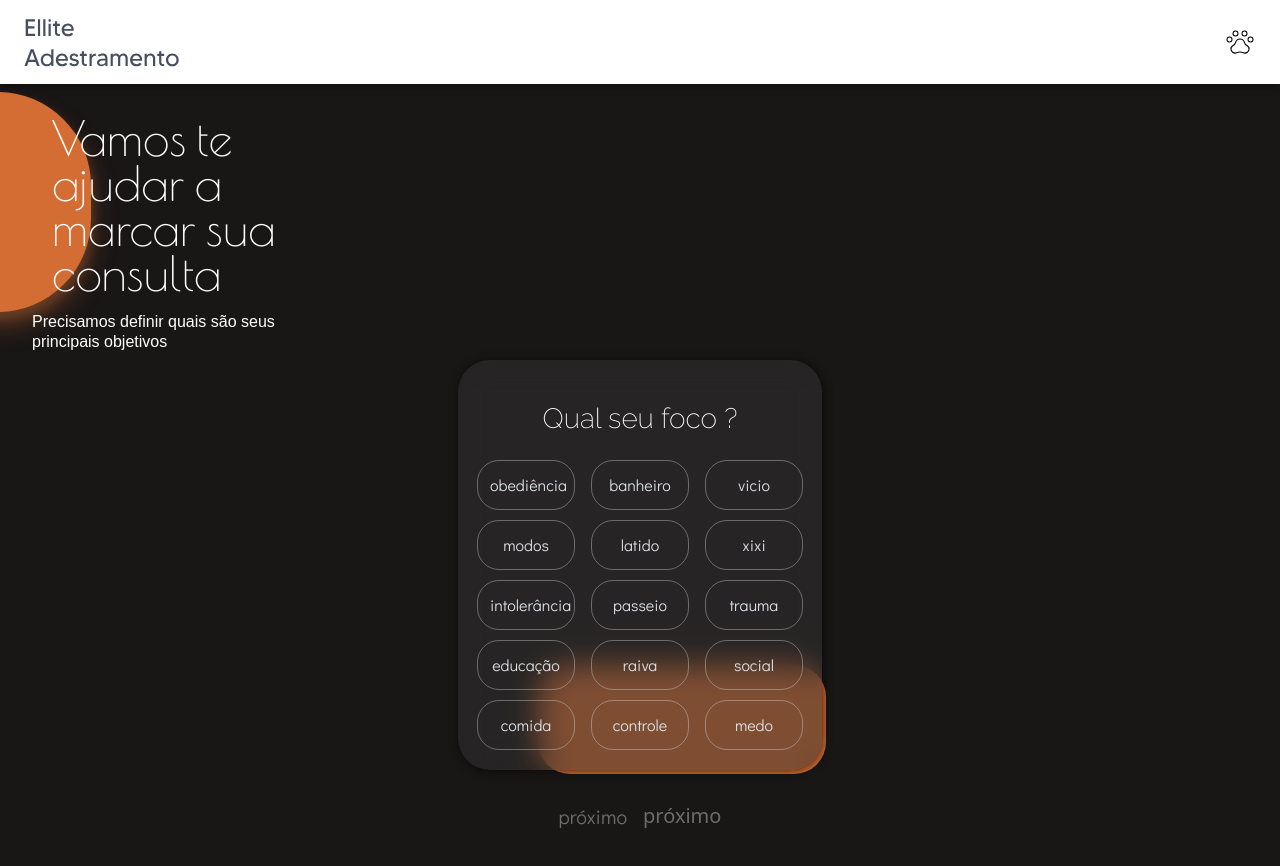
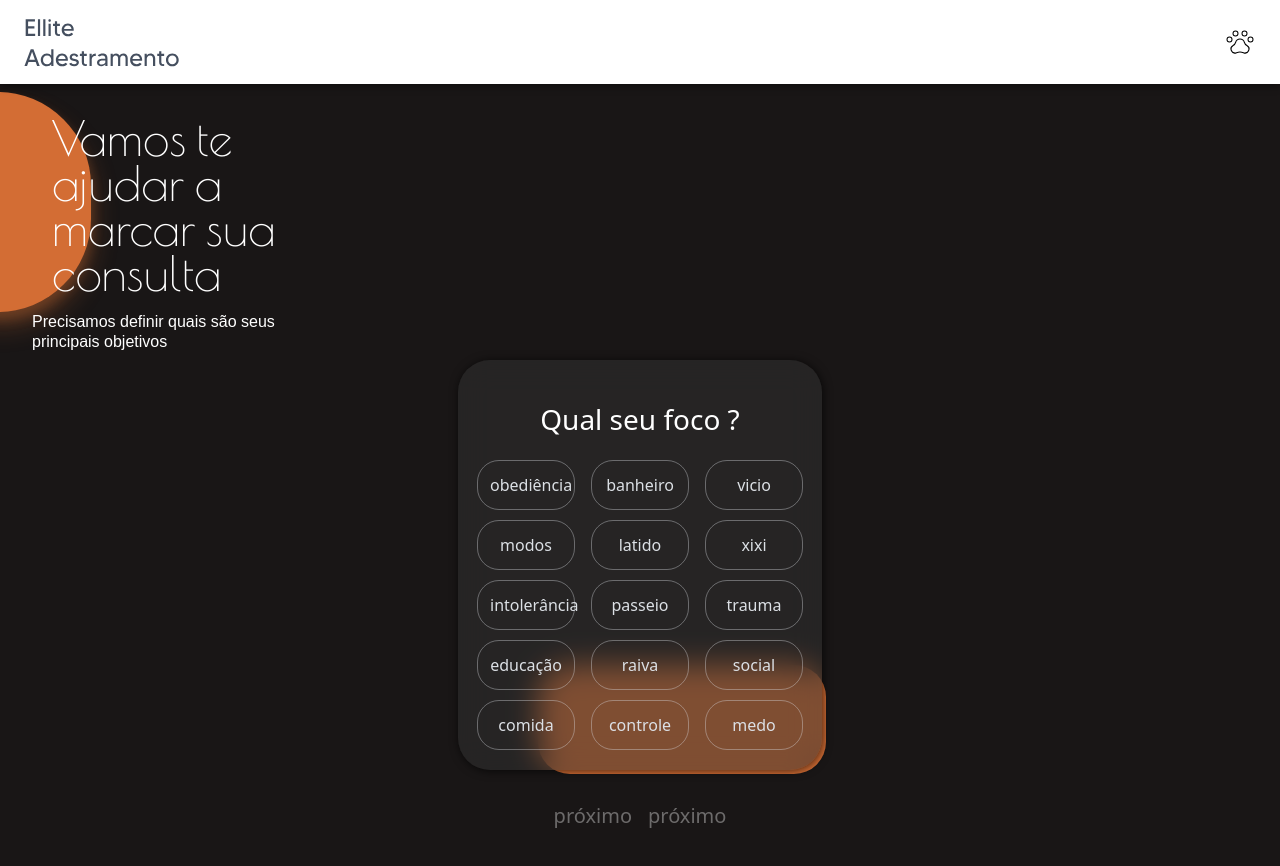
Before and after one commit to Luan7u7/Ellite-Adestramento, a Next.js app: page /marks/mark in a window 1280 px wide. Shown: the top 866 px of the page. Built offline with nearby package versions, Linux system fonts and the light colour scheme; a web font is replaced by a local one.

Commit message:
teste de fontes

```diff
--- a/src/components/card/Card.tsx
+++ b/src/components/card/Card.tsx
@@ -1,6 +1,5 @@
 
 
-import { raleway } from '@/fonts/fonts';
 import React from 'react';
 
 
@@ -27,7 +26,7 @@ const Card: React.FC<cardProps> = ({tittle, children, bottom, rl, w, h }) => {
           {/* cinza */}
           <div className={`flex flex-col justify-center items-center relative w-[22.75rem] h-fit gap-5 bg-[#32323285] rounded-[32px] backdrop-blur-[15px] shadow-[1px_1px_10px_#000000b0] z-10`}>
 
-            <h2 className={`${raleway.className} text-[1.75rem] text-white  mt-[2.375rem]`}>
+            <h2 className={` text-[1.75rem] text-white  mt-[2.375rem]`}>
               {tittle}
             </h2>
 
--- a/src/components/card/Option.tsx
+++ b/src/components/card/Option.tsx
@@ -1,6 +1,5 @@
 
 
-import { DidactGotic } from '@/fonts/fonts';
 import React from 'react';
 
 interface optionProps {
@@ -19,7 +18,7 @@ const Option: React.FC<optionProps> = ({name, id}) => {
           id={id}
           className={`hidden`}/>
         <span
-          className={`${DidactGotic.className} flex items-center justify-around w-[6.125rem] border-[0.5px] border-[#dce0e561] rounded-[22px] py-3 px-[0.75rem] text-[#DCE0E5]`}>
+          className={` flex items-center justify-around w-[6.125rem] border-[0.5px] border-[#dce0e561] rounded-[22px] py-3 px-[0.75rem] text-[#DCE0E5]`}>
             {name}
         </span>
     </label>
--- a/src/components/next/Nextbtn.tsx
+++ b/src/components/next/Nextbtn.tsx
@@ -3,7 +3,6 @@
 import React from 'react';
 import { useRouter } from 'next/navigation';
 import { ButtonHTMLAttributes } from 'react';
-import { DidactGotic } from '@/fonts/fonts';
 
 
 interface ButtonProps extends ButtonHTMLAttributes<HTMLButtonElement>{
@@ -23,7 +22,7 @@ interface ButtonProps extends ButtonHTMLAttributes<HTMLButtonElement>{
   return (
       <button
       type='button'
-      className={` ${DidactGotic.className} px-2 text-[#ffffff5d] text-xl `}
+      className={` px-2 text-[#ffffff5d] text-xl `}
       onClick={next}
       {...rest}>
         {name}
--- a/src/fonts/fonts.ts
+++ b/src/fonts/fonts.ts
@@ -5,20 +5,20 @@ import localFont from 'next/font/local'
  const cocomat = localFont({ src: './Cocomat-Light.ttf' });
 
  const PoiretOne = Poiret_One({
+  display: 'swap',
   weight: '400',
   subsets: ['latin'],
 })
 
- const DidactGotic = Didact_Gothic({
-  weight: '400',
-  subsets: ['latin'],
+//  const DidactGotic = Didact_Gothic({
+//   weight: '400',
+//   subsets: ['latin'],
 
-})
+// })
 
- const raleway = Raleway({
-  weight: '200',
-  subsets: ['latin'],
-})
+//  const raleway = Raleway({
+//   weight: '200',
+//   subsets: ['latin'],
+// })
 
-
-export  { PoiretOne, cocomat, DidactGotic, raleway }
+export  { PoiretOne, cocomat }
```
Also changed, not shown: package.json (+11 -3 lines), src/app/marks/mark/page.tsx (line endings or trailing spaces), 2 other files (tests, documents, lock files or other folders).
